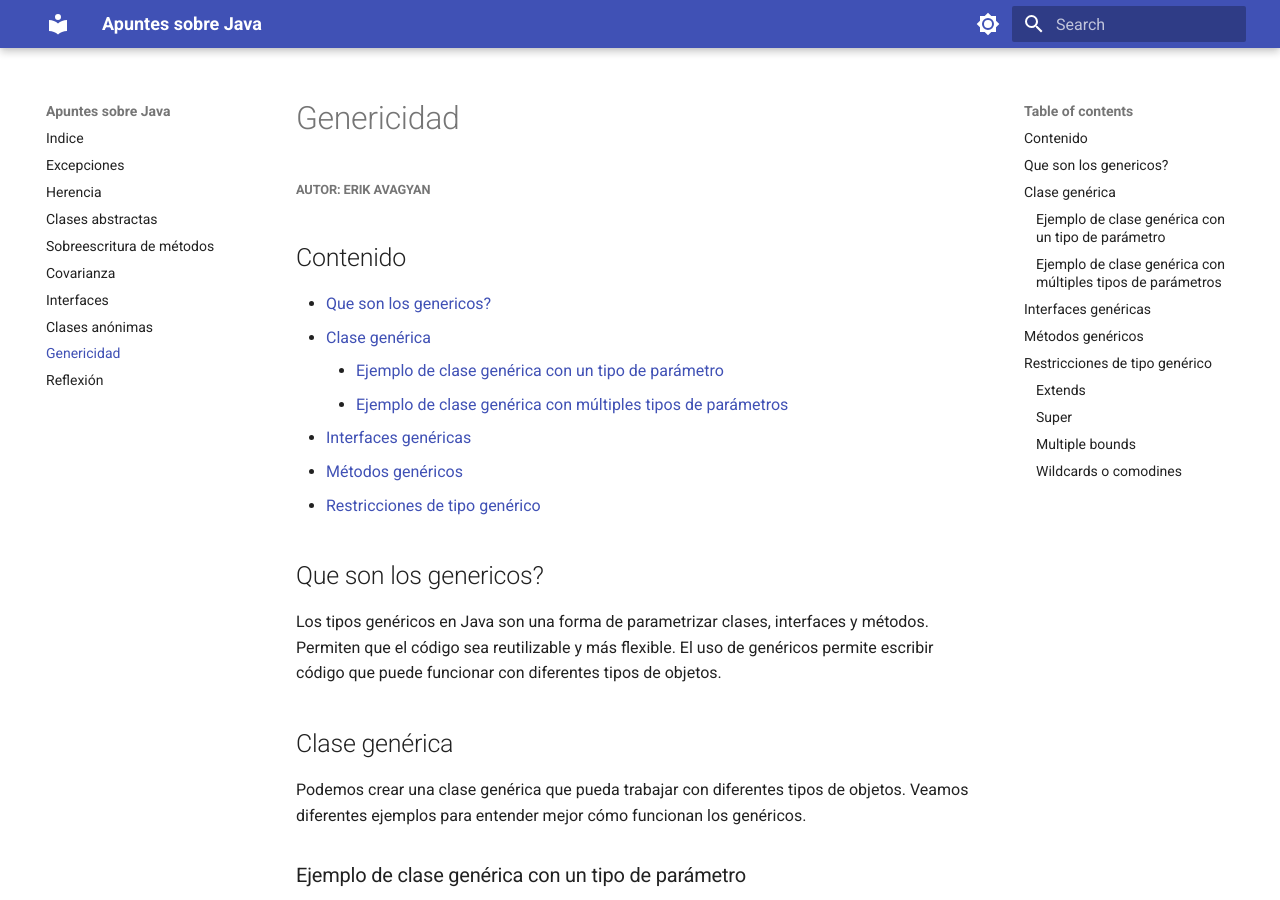
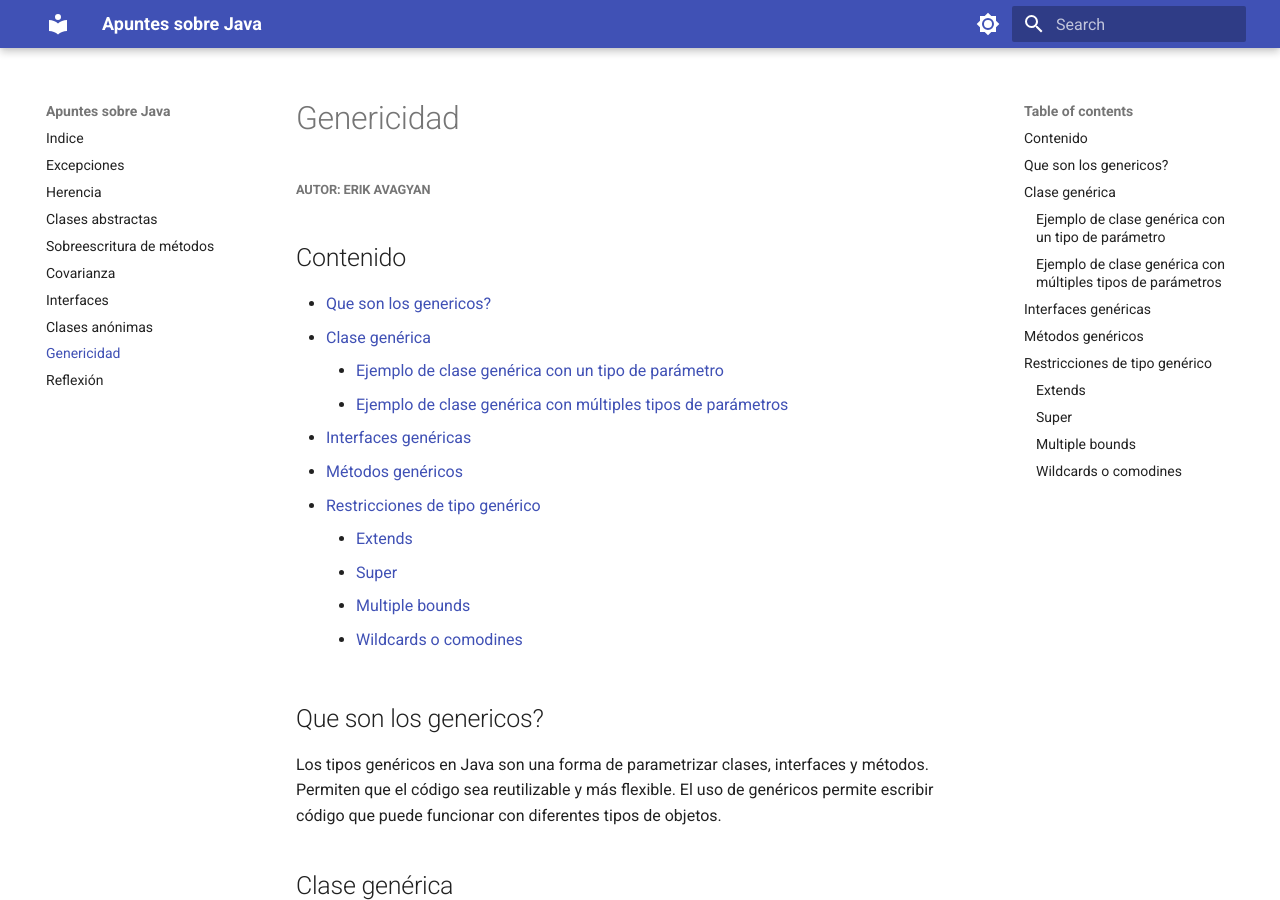
Before and after one commit to ea57-ua/java, an MkDocs documentation site: the page built from docs/java/genericos.md, in a window 1280 px wide and 900 px high. Built offline with MkDocs 1.6.1 and Material for MkDocs 9.7.7, drawn with Linux system fonts in a browser that asks for light colours.

Commit message:
indice actualizado

```diff
--- a/docs/java/genericos.md
+++ b/docs/java/genericos.md
@@ -9,6 +9,10 @@
 - [Interfaces genéricas](#interfaces-genéricas)
 - [Métodos genéricos](#métodos-genéricos)
 - [Restricciones de tipo genérico](#restricciones-de-tipo-genérico)
+    - [Extends](#extends)
+    - [Super](#super)
+    - [Multiple bounds](#multiple-bounds)
+    - [Wildcards o comodines](#wildcards-o-comodines)
 
 
 ## Que son los genericos?
```
